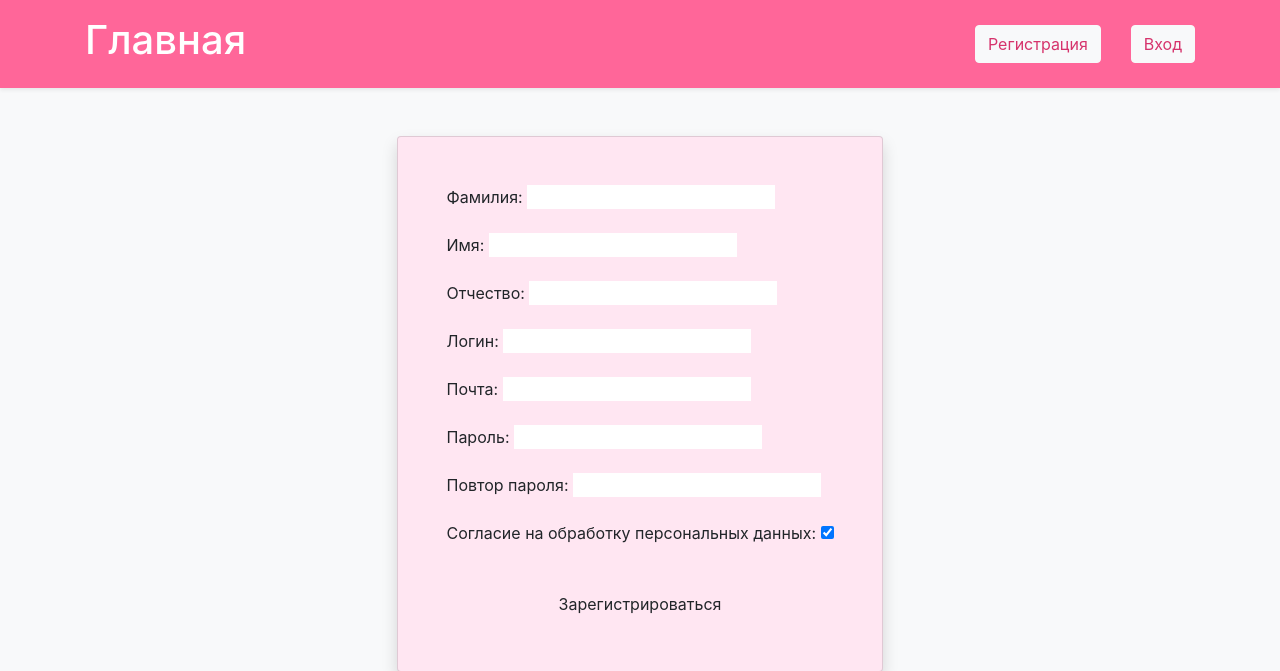
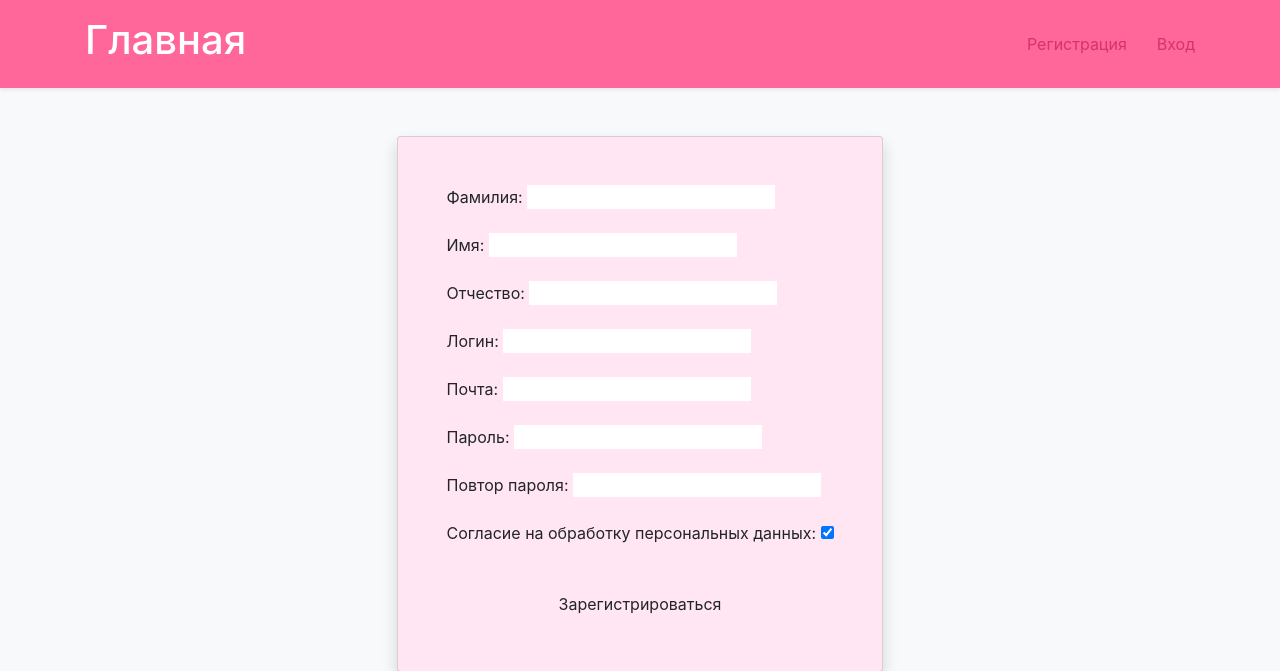
Before and after one commit to mironova2056/Mironova_praktos2, a Django app: page /catalog/register in a window 1280 px wide. Shown: the top 671 px of the page. Run offline with Django 5.2, Linux system fonts and the light colour scheme; some libraries are stand-ins or nearby versions.

Commit message:
add in base_gneric admin-panel

```diff
--- a/catalog/templates/catalog/base_generic.html
+++ b/catalog/templates/catalog/base_generic.html
@@ -16,13 +16,17 @@
             <h1><a class="text-white text-decoration-none" href="{% url 'catalog:index' %}">Главная</a></h1>
             <nav class="d-flex gap-3">
                 {% if user.is_authenticated %}
+                {% if user.is_staff %}
+                     <a class="header__link-bg" href="{% url 'admin:index' %}">Админ-панель</a>
+                {% else %}
                     <a class="header__link" href="{% url 'catalog:create_application' %}">Создать заявку</a>
-                    <a class="header__link-bg" href="{% url 'catalog:profile' %}">Профиль</a>
-                    <a class="btn btn-outline-light" href="{% url 'catalog:logout' %}">Выход</a>
-                {% else %}
-                    <a class="btn btn-light" href="{% url 'catalog:register' %}">Регистрация</a>
-                    <a class="btn btn-light" href="{% url 'catalog:login' %}">Вход</a>
                 {% endif %}
+                <a class="header__link-bg" href="{% url 'catalog:profile' %}">Профиль</a>
+                <a class="header__link-bg" href="{% url 'catalog:logout' %}">Выход</a>
+            {% else %}
+                <a class="header__link" href="{% url 'catalog:register' %}">Регистрация</a>
+                <a class="header__link" href="{% url 'catalog:login' %}">Вход</a>
+            {% endif %}
             </nav>
         </div>
     </header>
```
Also changed, not shown: application/76e88d68-65a7-4a77-9306-e792985d967a.jfif (added), db.sqlite3.
